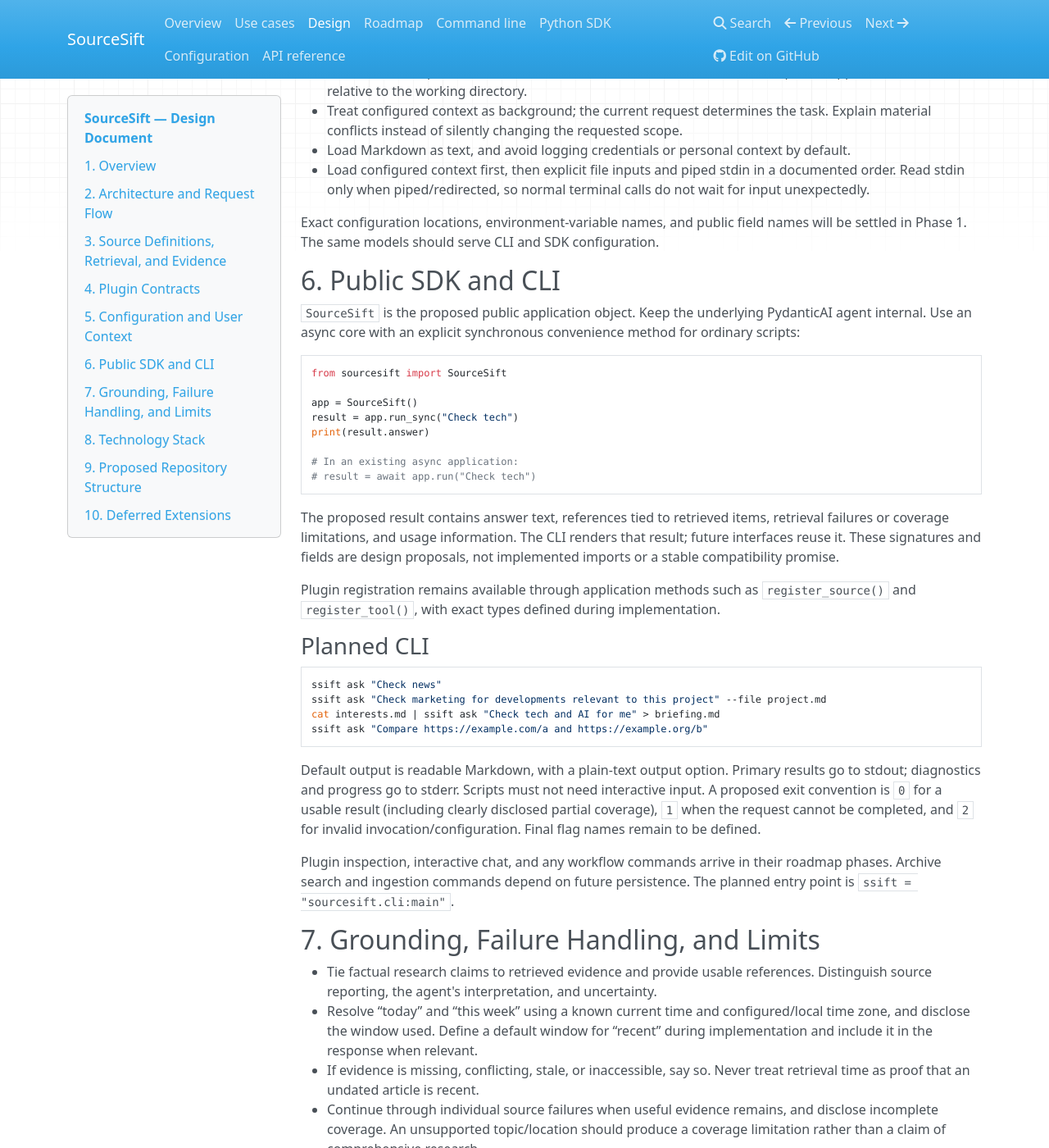
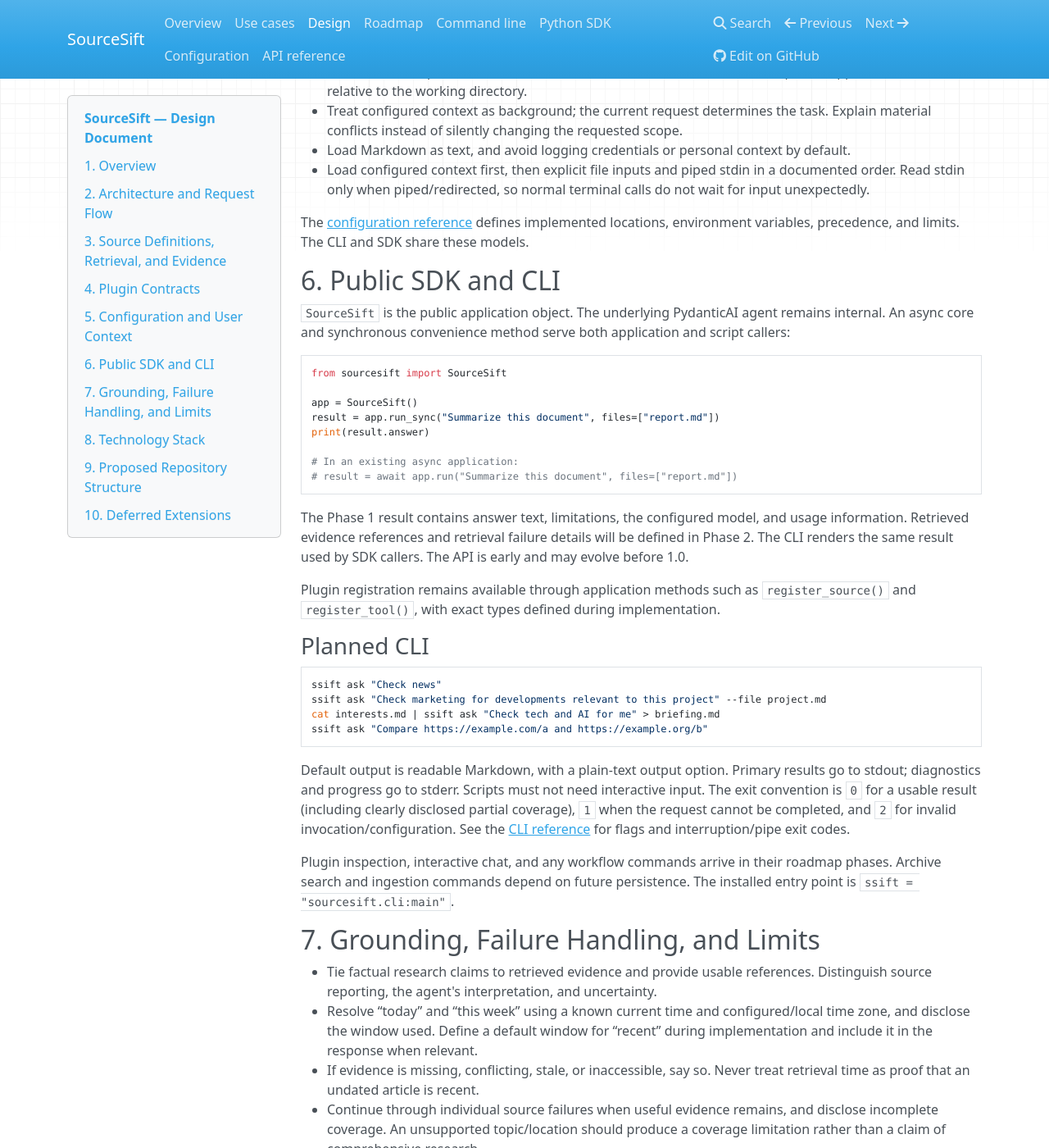
Before and after one commit to jakeryderv/sourcesift, an MkDocs documentation site: the page built from docs/design.md, in a window 1280 px wide and 1400 px high, scrolled down 4101 px. Shown: the whole window at 82% size. Built offline with MkDocs 1.6.1, drawn with Linux system fonts in a browser that asks for light colours; nearby versions of some CDN libraries; some of the changed text lies outside the part shown.

Commit message:
test: complete phase one acceptance and documentation (#12)
Complete Phase 1 acceptance work and document the available SDK/CLI
behavior. Add a 90% application branch-coverage gate, installed CLI
smoke checks for both distributions, explicit opt-in live testing, and
offline safeguards against accidental model calls. Harden invalid-path
handling and extend failure-path tests.

Update the maintained roadmap, design, quickstarts, package
description/classifier, and documentation URL. Bound runtime dependency
majors around the verified APIs. Archived course documents remain
untouched.

Validation: 77 offline tests; Ruff, ty, release metadata, strict docs,
actionlint, and distribution validation pass. Application branch
coverage is 98%, exceeding the new 90% gate. Wheel and sdist install
with runtime-only dependencies on Python 3.11, with working ssift
help/version and SDK imports. The opt-in live SDK smoke check passed
using openai/gpt-6.1-sol with medium reasoning. A second live CLI check
verified piped synthetic context, plain stdout, disclosed limitations,
and empty stderr. Credentials were loaded only from an ignored local
file and were not logged or committed.

````diff
--- a/docs/design.md
+++ b/docs/design.md
@@ -2,10 +2,10 @@
 
 **Python-first, plugin-driven research with prompt-driven source selection.**
 
-**Status:** Maintained design. The published `0.0.1` package is a scaffold; the
-architecture and examples below describe planned functionality. Product direction
-and the foundation stack are decided. Public API signatures, configuration keys,
-and limit defaults remain proposed until implemented and validated.
+**Status:** Maintained design. Phase 1 implements the SDK, CLI, configuration, and
+supplied-context flow. Source retrieval, evidence references, and plugin interfaces
+below remain planned. Implemented contracts are documented in the [SDK](sdk.md),
+[CLI](cli.md), and [configuration](configuration.md) references.
 
 **Related documents:** [Use cases and scope](use-cases.md),
 [implementation roadmap](roadmap.md), and [setup and releases](https://github.com/jakeryderv/sourcesift#readme).
@@ -34,7 +34,7 @@
 |---|---|
 | Repository / package | `sourcesift` |
 | CLI command | `ssift` |
-| Public application object | `SourceSift` (proposed API) |
+| Public application object | `SourceSift` |
 | Core, SDK, and plugins | Python |
 | Agent runtime | PydanticAI |
 | Model provider | OpenRouter, with configurable model selection |
@@ -203,7 +203,7 @@
 Categories remain descriptive source metadata; users can say “check tech” directly.
 They do not need to configure topic filters before making a request.
 
-### Proposed Resolution Rules
+### Resolution Rules
 
 - For the same setting: built-in defaults → TOML → supported environment variables
   → explicit CLI or SDK overrides.
@@ -216,30 +216,30 @@
   documented order. Read stdin only when piped/redirected, so normal terminal calls
   do not wait for input unexpectedly.
 
-Exact configuration locations, environment-variable names, and public field names
-will be settled in Phase 1. The same models should serve CLI and SDK configuration.
+The [configuration reference](configuration.md) defines implemented locations,
+environment variables, precedence, and limits. The CLI and SDK share these models.
 
 ## 6. Public SDK and CLI
 
-`SourceSift` is the proposed public application object. Keep the underlying
-PydanticAI agent internal. Use an async core with an explicit synchronous convenience
-method for ordinary scripts:
+`SourceSift` is the public application object. The underlying PydanticAI agent
+remains internal. An async core and synchronous convenience method serve both
+application and script callers:
 
 ```python
 from sourcesift import SourceSift
 
 app = SourceSift()
-result = app.run_sync("Check tech")
+result = app.run_sync("Summarize this document", files=["report.md"])
 print(result.answer)
 
 # In an existing async application:
-# result = await app.run("Check tech")
+# result = await app.run("Summarize this document", files=["report.md"])
 ```
 
-The proposed result contains answer text, references tied to retrieved items,
-retrieval failures or coverage limitations, and usage information. The CLI renders
-that result; future interfaces reuse it. These signatures and fields are design
-proposals, not implemented imports or a stable compatibility promise.
+The Phase 1 result contains answer text, limitations, the configured model, and
+usage information. Retrieved evidence references and retrieval failure details
+will be defined in Phase 2. The CLI renders the same result used by SDK callers.
+The API is early and may evolve before 1.0.
 
 Plugin registration remains available through application methods such as
 `register_source()` and `register_tool()`, with exact types defined during
@@ -256,13 +256,13 @@
 
 Default output is readable Markdown, with a plain-text output option. Primary
 results go to stdout; diagnostics and progress go to stderr. Scripts must not need
-interactive input. A proposed exit convention is `0` for a usable result (including
+interactive input. The exit convention is `0` for a usable result (including
 clearly disclosed partial coverage), `1` when the request cannot be completed, and
-`2` for invalid invocation/configuration. Final flag names remain to be defined.
+`2` for invalid invocation/configuration. See the [CLI reference](cli.md) for flags and interruption/pipe exit codes.
 
 Plugin inspection, interactive chat, and any workflow commands arrive in their
 roadmap phases. Archive search and ingestion commands depend on future persistence.
-The planned entry point is `ssift = "sourcesift.cli:main"`.
+The installed entry point is `ssift = "sourcesift.cli:main"`.
 
 ## 7. Grounding, Failure Handling, and Limits
 
@@ -278,7 +278,8 @@
   coverage limitation rather than a claim of comprehensive research.
 - Bound model requests/tool calls, sources/articles fetched, input size, HTTP
   response size, retries, concurrency, and total execution time. Numeric defaults
-  remain proposed until tested against representative tasks.
+  are documented for Phase 1 in the [configuration reference](configuration.md);
+  retrieval-specific defaults will be established in Phase 2.
 - Treat retrieved documents as evidence, not as instructions that can alter the
   task, enable plugins, change configuration, or disclose credentials.
 
--- a/mkdocs.yml
+++ b/mkdocs.yml
@@ -1,6 +1,6 @@
 site_name: SourceSift
 site_url: https://jakevanslyke.com/sourcesift/
-site_description: Python-first source-aware research agent — scaffold and implementation plan
+site_description: Python SDK and CLI for context-aware requests and source-aware research
 repo_url: https://github.com/jakeryderv/sourcesift
 edit_uri: blob/main/docs/
 strict: true
````
Also changed, not shown: README.md (+40 -17 lines), docs/configuration.md (+1 -1 lines), docs/index.md (+7 -4 lines), docs/roadmap.md (+23 -17 lines), pyproject.toml (+9 -8 lines), 9 other files.
